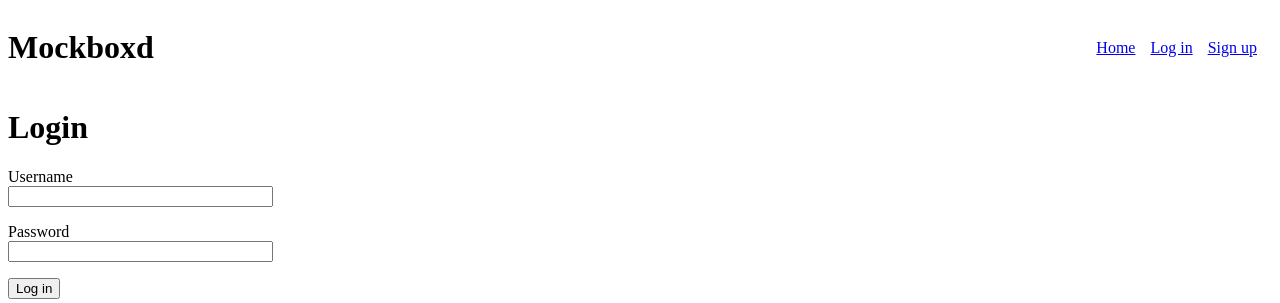
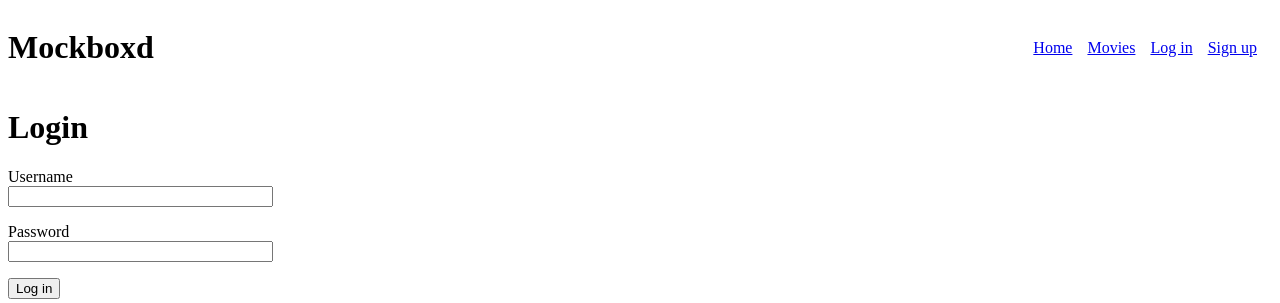
Before and after one commit to virhe/mockboxd, a Flask app: a page that uses src/website/templates/base.html in a window 1280 px wide. Shown: the top 303 px of the page. Run offline with Flask 3, Linux system fonts and the light colour scheme.

Commit message:
Add Movies to navbar

```diff
--- a/src/website/templates/base.html
+++ b/src/website/templates/base.html
@@ -14,6 +14,7 @@
         <h1>Mockboxd</h1>
         <ul class="navbar">
             <li><a href="{{ url_for("views.index") }}">Home</a></li>
+            <li><a href="{{ url_for("views.movies") }}">Movies</a></li>
             {% if current_user.is_authenticated %}
                 <li><a href="{{ url_for("views.profile") }}">Profile</a></li>
                 {% if current_user.admin %}
```
